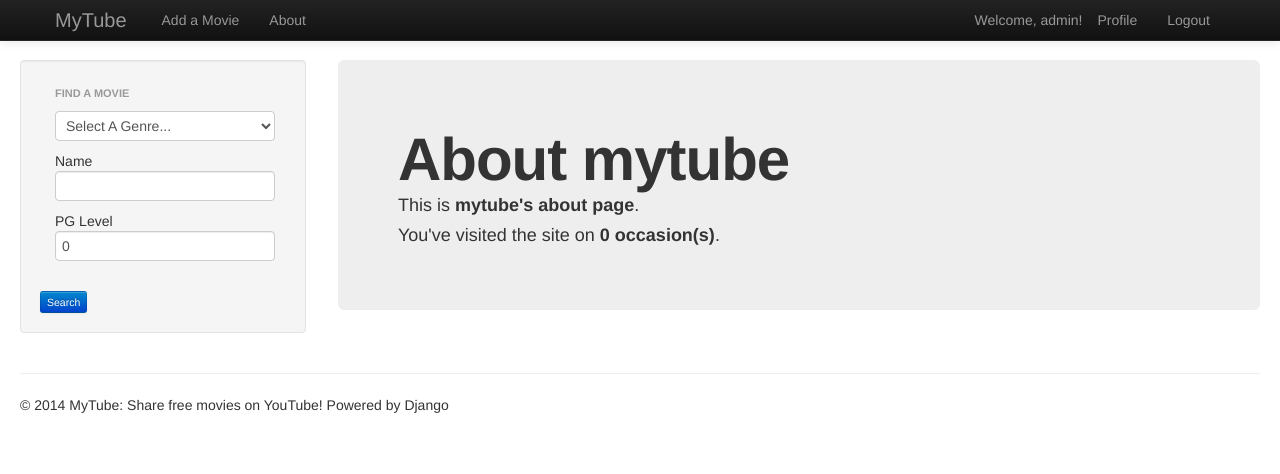
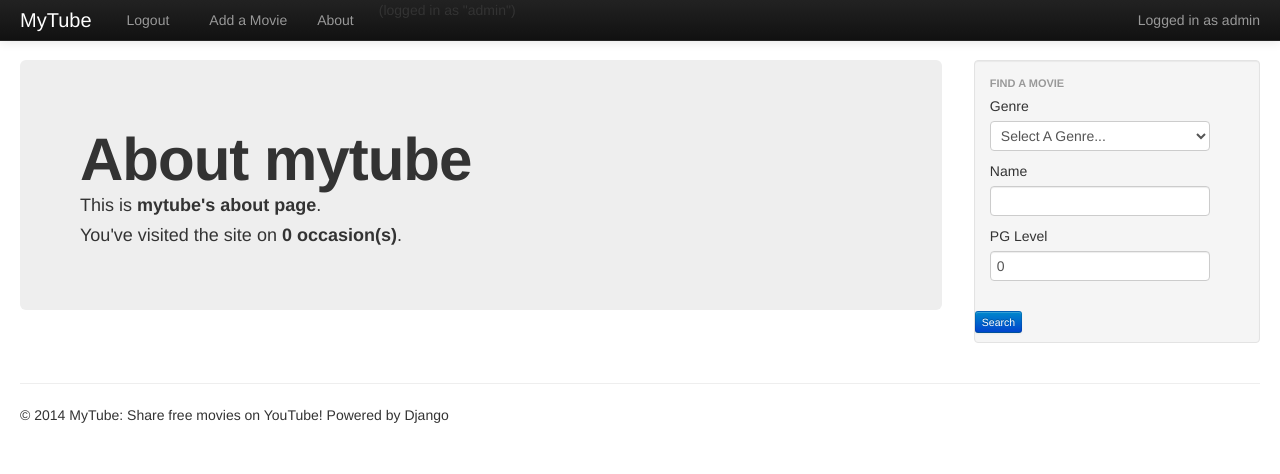
Before and after one commit to Feng-Zhou/django_project, a Django app: page /mytube/about/ in a window 1280 px wide. Shown: the top 474 px of the page. Run offline with Django 3.2, Linux system fonts and the light colour scheme; a user stored in the database is signed in; data comes from the database, SQL or seed files in the repository; both versions use the stored data as it was after the commit; some libraries are stand-ins or nearby versions.

Commit message:
modifying htmls

```diff
--- a/static/css/bootstrap-fluid-adj.css
+++ b/static/css/bootstrap-fluid-adj.css
@@ -1,10 +1,14 @@
 body {
         padding-top: 60px;
         padding-bottom: 40px;
+        !background: #333333 !important;
       }
-      .sidebar-nav {
+
+.sidebar-nav {
         padding: 9px 0;
       }
+
+
 
       @media (max-width: 980px) {
         /* Enable use of floated navbar text */
--- a/templates/mytube/base.html
+++ b/templates/mytube/base.html
@@ -4,9 +4,9 @@
     <head lang="en">
         <meta charset="UTF-8" name="viewport" content="width=device-width, initial-scale=1.0">
         <!-- Bootstrap -->
-        <link href="{% static 'css/bootstrap-fluid-adj.css' %}" rel="stylesheet">
         <link href="{% static 'css/bootstrap.min.css' %}" rel="stylesheet" media="screen">
         <link href="{% static 'css/bootstrap-responsive.css' %}" rel="stylesheet">
+        <link href="{% static 'css/bootstrap-fluid-adj.css' %}" rel="stylesheet">
         <link href="{% static 'css/jquery.bxslider.css' %}" rel="stylesheet">
 
         <title>mytube - {% block title %}Share Free Movies on Youtube!{% endblock %}</title>
@@ -14,19 +14,26 @@
     <body>
         <div class="navbar navbar-inverse navbar-fixed-top">
             <div class="navbar-inner">
-               <div class="container">
+               <div class="container-fluid">
                     <button type="button" class="btn btn-navbar" data-toggle="collapse" data-target=".nav-collapse">
                         <span class="icon-bar"></span>
                         <span class="icon-bar"></span>
                         <span class="icon-bar"></span>
                     </button>
                     <a class="brand" href="/mytube/">MyTube</a>
-
                     <div class="nav-collapse collapse">
-                       <ul class="nav pull-right">
+                        <p class="navbar-text pull-right">
                             {% if user.is_authenticated %}
-                            <li class="navbar-text">Welcome, {{ user.username }}!</li>
-                            <li><a href="/mytube/profile">Profile</a></li>
+                                Logged in as <a href="/mytube/profile" class="navbar-link">
+                                {{ user.username }}
+                            {% endif %}
+                            </a>
+                        </p>
+                        {% if user.is_authenticated %}
+                            (logged in as "{{ user.username }}")
+                        {% endif %}
+                       <ul class="nav">
+                           {% if user.is_authenticated %}
                             <li><a href="/mytube/logout/">Logout</a></li>
                            {% else %}
                             <li><a href="/mytube/register/">Register</a></li>
@@ -47,6 +54,10 @@
 
         <div class="container-fluid">
             <div class="row-fluid">
+                <div class="span9">
+                    {% block body_block %}
+                    {% endblock %}
+                </div>
                 <div class="span3">
                     <div class="well sidebar-nav">
                         {% block sidebar %}
@@ -54,17 +65,28 @@
                         <ul class="nav nav-list">
                             <li class="nav-header">Find a Movie</li>
                             <form>
-                                <label></label>
-                                <li>
+                                <!--<label></label>-->
+                                <!--<li>Genre-->
+                                    <!--<select id="genre">-->
+                                        <!--<option value="0">Select A Genre...</option>-->
+                                        <!--{% for genre in genre_list %}-->
+                                            <!--<option value="{{ genre.id }}">{{ genre.name }}</option>-->
+                                        <!--{% endfor %}-->
+                                    <!--</select>-->
+                                <!--</li>-->
+                                <!--<li>Name <input type="text" name="title" value="" id="title" /></li>-->
+                                <!--<li>PG Level<input type="number" name="pg" value="0" id="pg"></li>-->
+                                <label>Genre</label>
                                 <select id="genre">
                                     <option value="0">Select A Genre...</option>
                                     {% for genre in genre_list %}
                                         <option value="{{ genre.id }}">{{ genre.name }}</option>
                                     {% endfor %}
-                                    </select>
-                                </li>
-                                <li>Name<input type="text" name="title" value="" id="title" /></li>
-                                <li>PG Level<input type="number" name="pg" value="0" id="pg"></input></li>
+                                </select><br />
+                                <label>Name</label>
+                                <input type="text" name="title" value="" id="title" /><br />
+                                <label>PG Level</label>
+                                <input type="number" name="pg" value="0" id="pg"><br />
                             </form>
                         </ul>
 
@@ -80,10 +102,7 @@
                     </div>
                 </div>
 
-                <div class="span9">
-                    {% block body_block %}
-                    {% endblock %}
-                </div>
+
             </div>
             <!--/row-->
 
--- a/templates/mytube/index.html
+++ b/templates/mytube/index.html
@@ -8,7 +8,8 @@
         <h1>MyTube</h1><p>Share free movies on YouTube!<p>
 
         <div class="row-fluid">
-            <div class="span6">
+            <div class="well span6">
+                <form>
                     <h2>Newly added 5 movies</h2>
                     {% if movies %}
                         <ul class="bxslider">
@@ -26,6 +27,7 @@
                     {% else %}
                         <strong>No movies at present.</strong>
                     {% endif %}
+                </form>
              </div>
         </div>
 
```
Also changed, not shown: mytube.db. Lines whose indentation alone changed are shown as unchanged.
